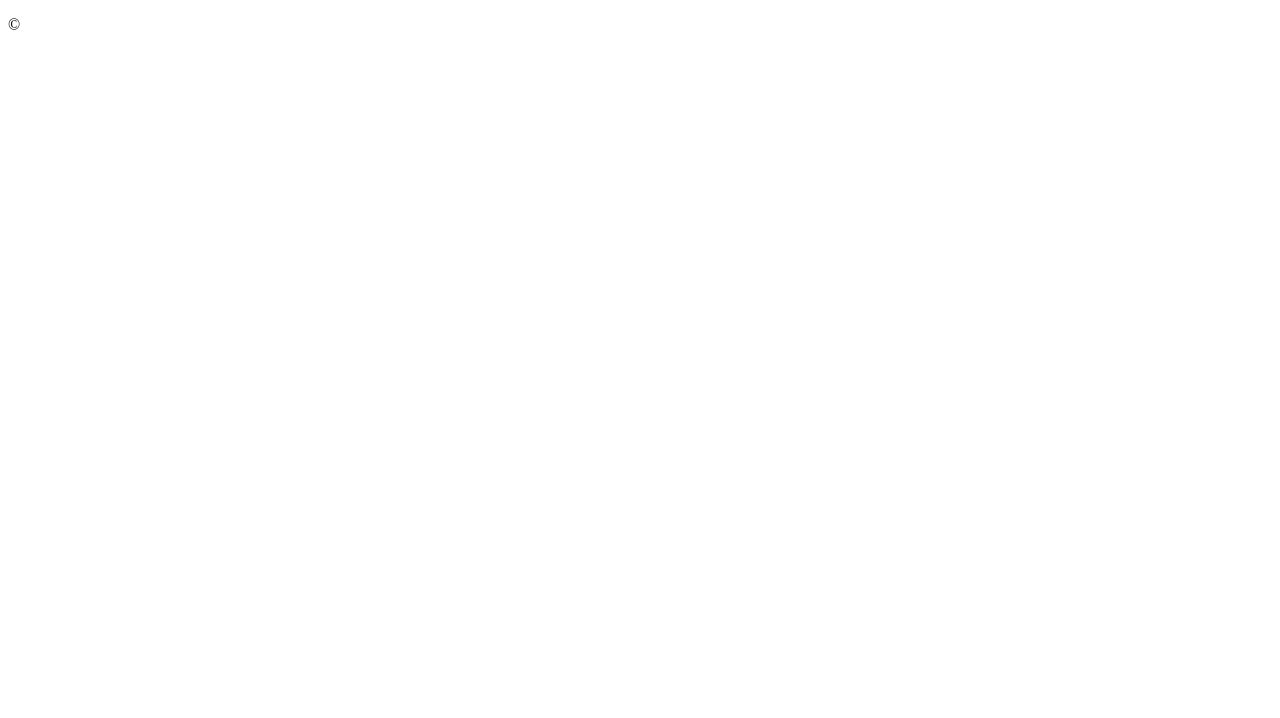
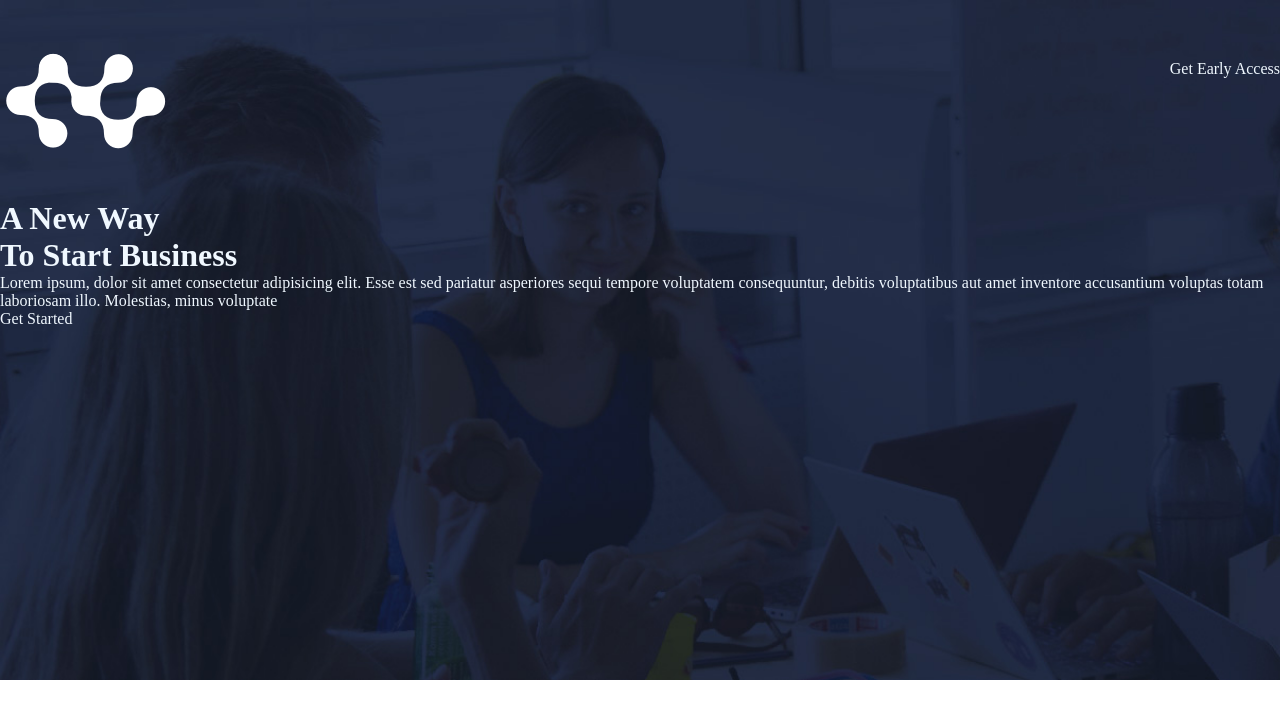
Before and after one commit to osorio99/henry_atlas, a plain HTML site: page index.html in a window 1280 px wide. Drawn offline with Linux system fonts and the light colour scheme.

Commit message:
actulizacion del trabajo N1

```diff
--- a/index.html
+++ b/index.html
@@ -4,22 +4,34 @@
 	<meta charset="UTF-8">
 	<meta name="viewport" content="width=device-width, initial-scale=1.0">
 	<link rel="stylesheet" href="styles/style.css">
-	<title>Pestaña</title>
+	<title>atlas</title>
 </head>
 <body>
-	<main>
+
 		<header>
+			<div class="main">
+			<img src="assets/images/logo.png" alt="logo"   class="img1">
+			<a href="#"  class="link1"> Get Early Access</a>
+			</div>
+
+			<h1>A New Way</h1>
+			<h1>To Start Business</h1>
+			<p>Lorem ipsum, dolor sit amet consectetur adipisicing elit. Esse est sed pariatur asperiores sequi tempore voluptatem consequuntur, debitis voluptatibus aut amet inventore accusantium voluptas totam laboriosam illo. Molestias, minus voluptate</p>
+
+			<a href="#" class="link2"> Get  Started</a>
 
 		</header>
-		<nav>
+		<main>
 
-		</nav>
+		</main>
 		<section>
 
 		</section>
 		<footer>
-			<p> &copy;</p>
+
+
+
 		</footer>
-	</main>
+
 </body>
 </html>
--- a/styles/style.css
+++ b/styles/style.css
@@ -0,0 +1,34 @@
+*{
+margin: 0px;
+padding: 0px;
+}
+
+header{
+
+    background-image: url("../assets/images/banner-bk.jpg");
+    background-size: cover;
+    height: 85vh;
+    color: aliceblue;
+
+}
+
+.main{
+    display: flex;
+    justify-content: space-between ;
+
+}
+
+.link1{
+    margin-top: 60px;
+    text-decoration: none;
+    color: aliceblue;
+}
+
+.link2{
+   text-decoration: none;
+    color: aliceblue;
+}
+
+.img{
+
+}
```
Also changed, not shown: assets/Atlas.png (added).
